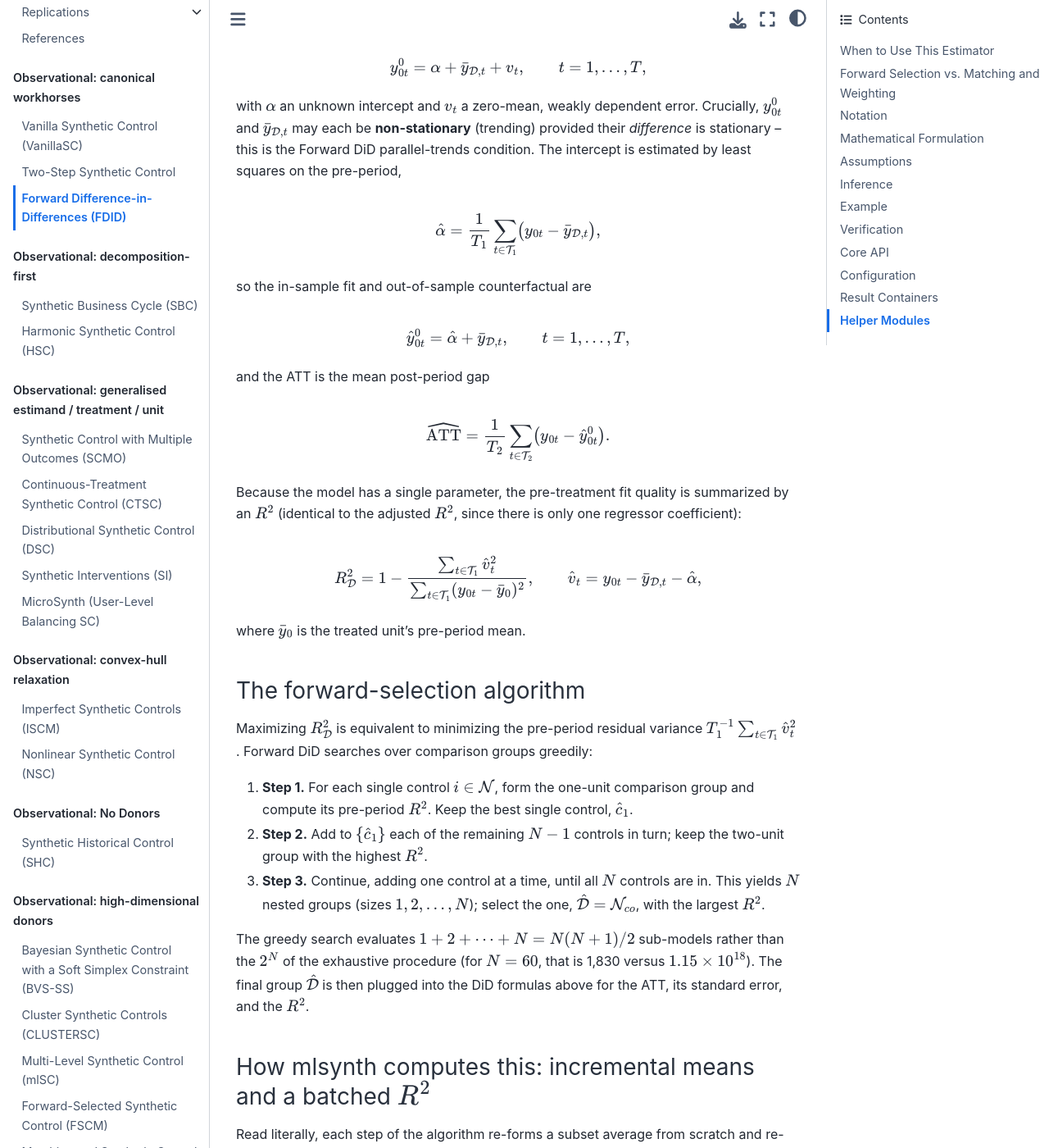
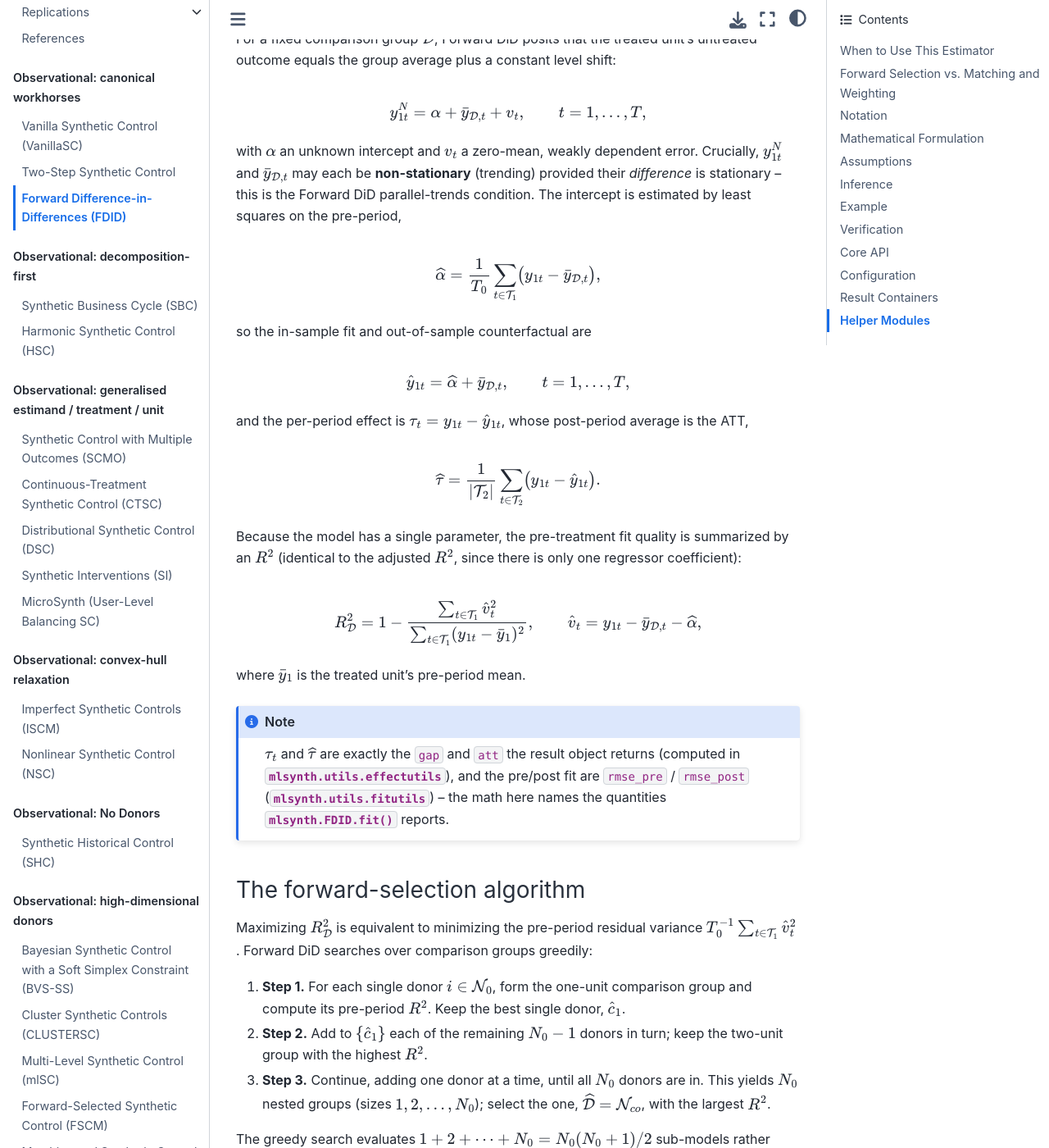
Before and after one commit to jgreathouse9/mlsynth, a Sphinx documentation site: the page built from docs/fdid.rst, in a window 1280 px wide and 1400 px high, scrolled down 3078 px. Shown: the whole window at 82% size. Built offline with Sphinx 7.4.7 and the Sphinx Book theme 1.1.4, drawn with Linux system fonts in a browser that asks for light colours; pages that are not in the unit, such as notebooks, are missing from menus; some of the changed text lies outside the part shown.

Commit message:
Migrate the FDID docs page to the notation canon (reference example)
First page converted to agents/agents_docs.md, as the worked template:
- treated unit j=1, donor pool N_0 = N \ {1} (was j=0 / control set N);
- 1-indexed time split at T_0 (was T_1 pre-count / T_2 post-count); post
  size written |T_2| = T - T_0;
- Abadie potential outcomes y_{1t}^N / y_{1t}^I (was y^0 / y^1);
- effect tau_t and ATT \widehat{\tau}, with a note tying them to the code
  (gap/att in effectutils, rmse_pre/post in fitutils);
- \widehat{} / \widetilde{} typography; \coloneqq for definitions;
- notation bridge rewritten to map Li (2024)'s symbols into the canon.

Symbols only -- no derivation content changed. Verified: no pre-canon
symbols remain (bridge's Li-references aside), underlines intact.

https://claude.ai/code/session_01NFEcDVvBWKQwjc1u87fvFX

```diff
--- a/docs/fdid.rst
+++ b/docs/fdid.rst
@@ -23,8 +23,8 @@ hatches each have a catch:
   form -- exactly the regime of most marketing and macro panels.
 * **The panel-data approach** of Hsiao, Ching and Wan ([HCW]_) and its
   forward-selected variant ([fsPDA]_) fit an unrestricted regression on the
-  controls. When the number of controls :math:`N` exceeds the number of
-  pre-treatment periods :math:`T_1` -- common in store/geo studies -- they
+  controls. When the number of donors :math:`N_0` exceeds the number of
+  pre-treatment periods :math:`T_0` -- common in store/geo studies -- they
   **overfit** in-sample and predict poorly out-of-sample.
 
 Forward DiD (Li [Li2024]_) targets precisely this regime: **many candidate
@@ -39,10 +39,10 @@ Li's own summary:
 
 1. It is a **flexible drop-in for DiD**, usable even when DiD's
    all-controls parallel trend is too restrictive.
-2. It accommodates **any number of controls**, including :math:`N > T_1`.
+2. It accommodates **any number of controls**, including :math:`N_0 > T_0`.
 3. There are **no overfitting concerns** -- one parameter after selection.
-4. It is **computationally cheap**: a greedy :math:`O(N^2)` search rather
-   than the :math:`2^N` subsets of the optimal procedure.
+4. It is **computationally cheap**: a greedy :math:`O(N_0^2)` search rather
+   than the :math:`2^{N_0}` subsets of the optimal procedure.
 5. It has **inference theory valid for stationary and non-stationary
    data**, which SC and HCW lack.
 
@@ -102,39 +102,44 @@ not as a new weighting scheme.
 Notation
 --------
 
-Index the units by :math:`j`, with :math:`j = 0` the single **treated**
-unit and :math:`\mathcal{N} = \{1, \ldots, N\}` the **control** units. A
-selected subset :math:`\mathcal{D} \subseteq \mathcal{N}` is the
-**comparison group**; write its equal-weighted average outcome as
+Index the units by :math:`j`. Let :math:`j = 1` be the single **treated**
+unit and :math:`\mathcal{N} \coloneqq \{1, \ldots, N\}` all units; the
+**donor pool** is :math:`\mathcal{N}_0 \coloneqq \mathcal{N} \setminus \{1\}`,
+with :math:`|\mathcal{N}_0| = N_0`. A selected subset
+:math:`\mathcal{D} \subseteq \mathcal{N}_0` is the **comparison group**;
+write its equal-weighted average outcome as
 
 .. math::
 
    \bar{y}_{\mathcal{D}, t} = \frac{1}{|\mathcal{D}|}
        \sum_{j \in \mathcal{D}} y_{jt}.
 
-Time runs over :math:`t \in \{1, \ldots, T\}`; the intervention starts at
-:math:`T_1 + 1`, giving a pre-period :math:`\mathcal{T}_1 = \{1, \ldots,
-T_1\}` and a post-period :math:`\mathcal{T}_2 = \{T_1 + 1, \ldots, T\}` of
-length :math:`T_2 = T - T_1`. Potential outcomes are :math:`y^0_{jt}`
-(untreated) and :math:`y^1_{jt}` (treated); we observe :math:`y_{0t} =
-y^0_{0t}` for :math:`t \in \mathcal{T}_1` and :math:`y_{0t} = y^1_{0t}` for
-:math:`t \in \mathcal{T}_2`. The estimand is the average treatment effect
-on the treated,
+Time runs over :math:`t \in \mathcal{T} \coloneqq \{1, \ldots, T\}`; the
+intervention takes effect after :math:`T_0`, giving a pre-period
+:math:`\mathcal{T}_1 \coloneqq \{t \in \mathcal{T} : t \le T_0\}` (so
+:math:`|\mathcal{T}_1| = T_0`) and a post-period
+:math:`\mathcal{T}_2 \coloneqq \{t \in \mathcal{T} : t > T_0\}` (so
+:math:`|\mathcal{T}_2| = T - T_0`). Potential outcomes are :math:`y_{jt}^N`
+(without the intervention) and :math:`y_{jt}^I` (under it); for the treated
+unit we observe :math:`y_{1t} = y_{1t}^N` on :math:`\mathcal{T}_1` and
+:math:`y_{1t} = y_{1t}^I` on :math:`\mathcal{T}_2`. The estimand is the
+average treatment effect on the treated,
 
 .. math::
 
-   \mathrm{ATT} = \frac{1}{T_2} \sum_{t \in \mathcal{T}_2}
-       \bigl(y^1_{0t} - y^0_{0t}\bigr).
+   \mathrm{ATT} = \frac{1}{|\mathcal{T}_2|} \sum_{t \in \mathcal{T}_2}
+       \bigl(y_{1t}^I - y_{1t}^N\bigr).
 
 .. admonition:: Notation bridge
 
    Li [Li2024]_ writes the treated outcome :math:`y_{tr,t}`, the selected
-   control set :math:`\mathcal{N}_{co}` with size :math:`N_{co}`, the
-   control average :math:`\bar{y}_{\mathcal{N}_{co}, t}`, the intercept
-   :math:`\alpha`, and :math:`T_1` / :math:`T_2` for the pre/post counts
-   (treatment at :math:`T_1 + 1`). We keep :math:`j = 0` for the treated
-   unit, :math:`\mathcal{D}` for the selected comparison group, and
-   :math:`\bar{y}_{\mathcal{D}, t}` for its average.
+   control set :math:`\mathcal{N}_{co}` of size :math:`N_{co}`, its average
+   :math:`\bar{y}_{\mathcal{N}_{co}, t}`, the intercept :math:`\alpha`, and
+   uses :math:`T_1` / :math:`T_2` for the pre/post sample sizes (treatment
+   at :math:`T_1 + 1`). In the mlsynth canon these become the treated unit
+   :math:`j = 1` (hence :math:`y_{1t}`), the comparison group
+   :math:`\mathcal{D} \subseteq \mathcal{N}_0` with average
+   :math:`\bar{y}_{\mathcal{D}, t}`, and the single split point :math:`T_0`.
 
 Mathematical Formulation
 ------------------------
@@ -148,11 +153,11 @@ constant level shift:
 
 .. math::
 
-   y^0_{0t} = \alpha + \bar{y}_{\mathcal{D}, t} + v_t,
+   y_{1t}^N = \alpha + \bar{y}_{\mathcal{D}, t} + v_t,
    \qquad t = 1, \ldots, T,
 
 with :math:`\alpha` an unknown intercept and :math:`v_t` a zero-mean,
-weakly dependent error. Crucially, :math:`y^0_{0t}` and
+weakly dependent error. Crucially, :math:`y_{1t}^N` and
 :math:`\bar{y}_{\mathcal{D}, t}` may each be **non-stationary** (trending)
 provided their *difference* is stationary -- this is the Forward DiD
 parallel-trends condition. The intercept is estimated by least squares on
@@ -160,22 +165,23 @@ the pre-period,
 
 .. math::
 
-   \hat{\alpha} = \frac{1}{T_1} \sum_{t \in \mathcal{T}_1}
-       \bigl(y_{0t} - \bar{y}_{\mathcal{D}, t}\bigr),
+   \widehat{\alpha} = \frac{1}{T_0} \sum_{t \in \mathcal{T}_1}
+       \bigl(y_{1t} - \bar{y}_{\mathcal{D}, t}\bigr),
 
 so the in-sample fit and out-of-sample counterfactual are
 
 .. math::
 
-   \hat{y}^0_{0t} = \hat{\alpha} + \bar{y}_{\mathcal{D}, t},
+   \widehat{y}_{1t} = \widehat{\alpha} + \bar{y}_{\mathcal{D}, t},
    \qquad t = 1, \ldots, T,
 
-and the ATT is the mean post-period gap
+and the per-period effect is :math:`\tau_t = y_{1t} - \widehat{y}_{1t}`,
+whose post-period average is the ATT,
 
 .. math::
 
-   \widehat{\mathrm{ATT}} = \frac{1}{T_2}
-       \sum_{t \in \mathcal{T}_2} \bigl(y_{0t} - \hat{y}^0_{0t}\bigr).
+   \widehat{\tau} = \frac{1}{|\mathcal{T}_2|}
+       \sum_{t \in \mathcal{T}_2} \bigl(y_{1t} - \widehat{y}_{1t}\bigr).
 
 Because the model has a single parameter, the pre-treatment fit quality is
 summarized by an :math:`R^2` (identical to the adjusted :math:`R^2`, since
@@ -183,35 +189,43 @@ there is only one regressor coefficient):
 
 .. math::
 
-   R^2_{\mathcal{D}} = 1 - \frac{\sum_{t \in \mathcal{T}_1} \hat{v}_t^2}
-       {\sum_{t \in \mathcal{T}_1} (y_{0t} - \bar{y}_0)^2},
-   \qquad \hat{v}_t = y_{0t} - \bar{y}_{\mathcal{D}, t} - \hat{\alpha},
+   R^2_{\mathcal{D}} = 1 - \frac{\sum_{t \in \mathcal{T}_1} \widehat{v}_t^2}
+       {\sum_{t \in \mathcal{T}_1} (y_{1t} - \bar{y}_1)^2},
+   \qquad \widehat{v}_t = y_{1t} - \bar{y}_{\mathcal{D}, t} - \widehat{\alpha},
 
-where :math:`\bar{y}_0` is the treated unit's pre-period mean.
+where :math:`\bar{y}_1` is the treated unit's pre-period mean.
+
+.. note::
+
+   :math:`\tau_t` and :math:`\widehat{\tau}` are exactly the ``gap`` and
+   ``att`` the result object returns (computed in
+   :mod:`mlsynth.utils.effectutils`), and the pre/post fit are ``rmse_pre`` /
+   ``rmse_post`` (:mod:`mlsynth.utils.fitutils`) -- the math here names the
+   quantities :meth:`mlsynth.FDID.fit` reports.
 
 The forward-selection algorithm
 ~~~~~~~~~~~~~~~~~~~~~~~~~~~~~~~~~
 
 Maximizing :math:`R^2_{\mathcal{D}}` is equivalent to minimizing the
-pre-period residual variance :math:`T_1^{-1} \sum_{t \in \mathcal{T}_1}
-\hat{v}_t^2`. Forward DiD searches over comparison groups greedily:
+pre-period residual variance :math:`T_0^{-1} \sum_{t \in \mathcal{T}_1}
+\widehat{v}_t^2`. Forward DiD searches over comparison groups greedily:
 
-1. **Step 1.** For each single control :math:`i \in \mathcal{N}`, form the
+1. **Step 1.** For each single donor :math:`i \in \mathcal{N}_0`, form the
    one-unit comparison group and compute its pre-period :math:`R^2`. Keep
-   the best single control, :math:`\hat{c}_1`.
-2. **Step 2.** Add to :math:`\{\hat{c}_1\}` each of the remaining
-   :math:`N - 1` controls in turn; keep the two-unit group with the highest
+   the best single donor, :math:`\widehat{c}_1`.
+2. **Step 2.** Add to :math:`\{\widehat{c}_1\}` each of the remaining
+   :math:`N_0 - 1` donors in turn; keep the two-unit group with the highest
    :math:`R^2`.
-3. **Step 3.** Continue, adding one control at a time, until all :math:`N`
-   controls are in. This yields :math:`N` nested groups (sizes
-   :math:`1, 2, \ldots, N`); select the one,
-   :math:`\hat{\mathcal{D}} = \mathcal{N}_{co}`, with the largest
+3. **Step 3.** Continue, adding one donor at a time, until all
+   :math:`N_0` donors are in. This yields :math:`N_0` nested groups (sizes
+   :math:`1, 2, \ldots, N_0`); select the one,
+   :math:`\widehat{\mathcal{D}} = \mathcal{N}_{co}`, with the largest
    :math:`R^2`.
 
-The greedy search evaluates :math:`1 + 2 + \cdots + N = N(N+1)/2`
-sub-models rather than the :math:`2^N` of the exhaustive procedure (for
-:math:`N = 60`, that is 1,830 versus :math:`1.15 \times 10^{18}`). The
-final group :math:`\hat{\mathcal{D}}` is then plugged into the DiD formulas
+The greedy search evaluates :math:`1 + 2 + \cdots + N_0 = N_0(N_0+1)/2`
+sub-models rather than the :math:`2^{N_0}` of the exhaustive procedure (for
+:math:`N_0 = 60`, that is 1,830 versus :math:`1.15 \times 10^{18}`). The
+final group :math:`\widehat{\mathcal{D}}` is then plugged into the DiD formulas
 above for the ATT, its standard error, and the :math:`R^2`.
 
 How mlsynth computes this: incremental means and a batched :math:`R^2`
@@ -240,7 +254,7 @@ which is :math:`O(T)` rather than :math:`O(kT)`. This is
 (``current_mean + (control - current_mean) / (k + 1)``).
 
 **2. All candidate averages for a step are built in one matrix.** At step
-:math:`k`, let :math:`\mathbf{Y}_{\mathcal{R}} \in \mathbb{R}^{T_1 \times
+:math:`k`, let :math:`\mathbf{Y}_{\mathcal{R}} \in \mathbb{R}^{T_0 \times
 |\mathcal{R}|}` stack the *pre-period* columns of the remaining candidates
 :math:`\mathcal{R}`. Every candidate :math:`(k+1)`-average -- one per
 column -- is formed simultaneously by broadcasting the running pre-period
@@ -250,7 +264,7 @@ mean :math:`\mathbf{m}^{(k)}_{\mathcal{T}_1}`:
 
    \mathbf{M} = \frac{k\,\mathbf{m}^{(k)}_{\mathcal{T}_1}\mathbf{1}^\top
        + \mathbf{Y}_{\mathcal{R}}}{k + 1}
-   \in \mathbb{R}^{T_1 \times |\mathcal{R}|}.
+   \in \mathbb{R}^{T_0 \times |\mathcal{R}|}.
 
 In code this is the one line ``new_means = (current_mean_pre[:, None] * k +
 candidates) / (k + 1)`` inside
@@ -260,9 +274,9 @@ candidates) / (k + 1)`` inside
 products.** This is the step that removes the per-candidate regression
 entirely. Profiling out :math:`\alpha` from the DiD loss is exactly
 *centering*: the fitted residual for candidate column :math:`\ell` is
-:math:`\hat v_t = (y_{0t} - \bar y_0) - (M_{t\ell} - \bar M_\ell)`. Writing
-:math:`\tilde{\mathbf{y}} = \mathbf{y}_{0,\mathcal{T}_1} - \bar y_0`
-(precomputed once, with its norm :math:`\lVert\tilde{\mathbf{y}}\rVert^2 =
+:math:`\widehat{v}_t = (y_{1t} - \bar y_1) - (M_{t\ell} - \bar M_\ell)`. Writing
+:math:`\widetilde{\mathbf{y}} = \mathbf{y}_{1,\mathcal{T}_1} - \bar y_1`
+(precomputed once, with its norm :math:`\lVert\widetilde{\mathbf{y}}\rVert^2 =
 \mathrm{ss}_{\text{tot}}`), the residual sum of squares for *all*
 candidates is
 
@@ -270,20 +284,20 @@ candidates is
 
    \mathrm{SSR}_\ell = \mathrm{ss}_{\text{tot}}
        + \underbrace{\lVert \mathbf{M}_\ell - \bar M_\ell \rVert^2}_{\text{column SS}}
-       - 2\,\underbrace{\tilde{\mathbf{y}}^\top (\mathbf{M}_\ell - \bar M_\ell)}_{\text{one matrix--vector product}},
+       - 2\,\underbrace{\widetilde{\mathbf{y}}^\top (\mathbf{M}_\ell - \bar M_\ell)}_{\text{one matrix--vector product}},
    \qquad
    R^2_\ell = 1 - \frac{\mathrm{SSR}_\ell}{\mathrm{ss}_{\text{tot}}}.
 
 The cross term for the whole candidate set is the single matvec
-:math:`\tilde{\mathbf{y}}^\top(\mathbf{M} - \bar{\mathbf{M}})`; the column
+:math:`\widetilde{\mathbf{y}}^\top(\mathbf{M} - \bar{\mathbf{M}})`; the column
 sums of squares are one reduction. This is
 :func:`~mlsynth.utils.fdid_helpers.estimation._r2_batch` -- no candidate is
 ever regressed, and :math:`\alpha` is never explicitly solved during the
 search (it is recovered only once, for the winning group, in
 :func:`~mlsynth.utils.fdid_helpers.estimation.did_from_mean`).
 
-Taken together, a forward step costs :math:`O(T_1 |\mathcal{R}|)` and the
-entire search is :math:`O(T_1 N^2)`, with the inner loop expressed as a
+Taken together, a forward step costs :math:`O(T_0 |\mathcal{R}|)` and the
+entire search is :math:`O(T_0 N_0^2)`, with the inner loop expressed as a
 broadcast, a matrix--vector product, a column reduction, and an
 ``argmax`` -- no Python-level loop over candidates and no per-candidate
 solve. This is what lets the implementation run the selection over
@@ -294,8 +308,8 @@ Assumptions
 -----------
 
 **Assumption 1 (Forward DiD parallel trends).** There exists a subset
-:math:`\mathcal{D} \subseteq \mathcal{N}` and a constant :math:`\alpha`
-such that :math:`y^0_{0t} = \alpha + \bar{y}_{\mathcal{D}, t} + v_t` for all
+:math:`\mathcal{D} \subseteq \mathcal{N}_0` and a constant :math:`\alpha`
+such that :math:`y_{1t}^N = \alpha + \bar{y}_{\mathcal{D}, t} + v_t` for all
 :math:`t`, where :math:`v_t` is a weakly dependent process with zero mean
 and finite variance.
 
@@ -303,7 +317,7 @@ and finite variance.
 comparison group is **stable** across the pre- and post-periods up to a
 mean-zero shock. It is strictly weaker than DiD's requirement that *all*
 controls be parallel: it asks only that *some* equal-weighted subset be
-parallel. Both :math:`y^0_{0t}` and :math:`\bar{y}_{\mathcal{D}, t}` may
+parallel. Both :math:`y_{1t}^N` and :math:`\bar{y}_{\mathcal{D}, t}` may
 trend arbitrarily (even non-linearly), so long as their difference is
 trendless -- which is what makes the method valid under non-stationarity.
 
@@ -323,7 +337,7 @@ finite long-run variance.
 *Remark.* This is what delivers the asymptotic normality in Proposition
 2.1 below, and it holds for the broad class of stationary,
 weakly-dependent error processes -- it does **not** require :math:`v_t` to
-be i.i.d. or the levels :math:`y^0_{0t}` to be stationary.
+be i.i.d. or the levels :math:`y_{1t}^N` to be stationary.
 
 .. admonition:: When **not** to use Forward DiD
 
@@ -431,43 +445,44 @@ Inference
 ---------
 
 Because Forward DiD estimates a single parameter, its inference is the
-textbook DiD inference. Let :math:`\hat{\sigma}^2_{\mathcal{D}} = T_1^{-1}
-\sum_{t \in \mathcal{T}_1} \hat{v}_t^2` be the pre-period residual
+textbook DiD inference. Let :math:`\widehat{\sigma}^2_{\mathcal{D}} = T_0^{-1}
+\sum_{t \in \mathcal{T}_1} \widehat{v}_t^2` be the pre-period residual
 variance on the selected group. Li's Proposition 2.1 establishes
 
 .. math::
 
    \left| \Pr\!\left(
-       \frac{\sqrt{T_2}\,(\widehat{\mathrm{ATT}} - \mathrm{ATT})}
-            {\hat{\sigma}_{\mathcal{D}}} \le a \right) - \Phi(a) \right|
+       \frac{\sqrt{|\mathcal{T}_2|}\,(\widehat{\tau} - \mathrm{ATT})}
+            {\widehat{\sigma}_{\mathcal{D}}} \le a \right) - \Phi(a) \right|
    \to 0, \qquad a \in \mathbb{R},
 
-as :math:`T_1, T_2 \to \infty`, where :math:`\Phi` is the standard-normal
-CDF. mlsynth reports the **finite-sample** standard error that also carries
-the estimation error in :math:`\hat{\alpha}`:
+as :math:`T_0, |\mathcal{T}_2| \to \infty`, where :math:`\Phi` is the
+standard-normal CDF. mlsynth reports the **finite-sample** standard error
+that also carries the estimation error in :math:`\widehat{\alpha}`:
 
 .. math::
 
-   \mathrm{SE}(\widehat{\mathrm{ATT}}) =
-       \hat{\sigma}_{\mathcal{D}} \sqrt{\frac{1}{T_1} + \frac{1}{T_2}},
+   \mathrm{SE}(\widehat{\tau}) =
+       \widehat{\sigma}_{\mathcal{D}} \sqrt{\frac{1}{T_0} + \frac{1}{|\mathcal{T}_2|}},
 
-since :math:`\widehat{\mathrm{ATT}} - \mathrm{ATT} = -T_1^{-1}
-\sum_{\mathcal{T}_1} v_t + T_2^{-1} \sum_{\mathcal{T}_2} v_t` contributes
-one :math:`1/T_1` and one :math:`1/T_2` variance term. This collapses to
-Proposition 2.1's :math:`\hat{\sigma}_{\mathcal{D}} / \sqrt{T_2}` when
-:math:`T_1 \gg T_2`. The 95% Wald interval and two-sided p-value follow in
-the usual way.
+since :math:`\widehat{\tau} - \mathrm{ATT} = -T_0^{-1}
+\sum_{\mathcal{T}_1} v_t + |\mathcal{T}_2|^{-1} \sum_{\mathcal{T}_2} v_t`
+contributes one :math:`1/T_0` and one :math:`1/|\mathcal{T}_2|` variance
+term. This collapses to Proposition 2.1's
+:math:`\widehat{\sigma}_{\mathcal{D}} / \sqrt{|\mathcal{T}_2|}` when
+:math:`T_0 \gg |\mathcal{T}_2|`. The 95% Wald interval and two-sided
+p-value follow in the usual way.
 
 Consistency of the selection
 ~~~~~~~~~~~~~~~~~~~~~~~~~~~~~~
 
 Li also shows the *greedy* search recovers a *valid* comparison group.
 Under Assumption 1 and the appendix's regularity conditions, with
-:math:`N` fixed, the empirical forward selection selects (one of) the same
+:math:`N_0` fixed, the empirical forward selection selects (one of) the same
 subset(s) the infeasible procedure based on true error variances would
-select, with probability approaching one as :math:`T_1 \to \infty`
+select, with probability approaching one as :math:`T_0 \to \infty`
 (Proposition 2.2; Proposition D.1 handles ties). Proposition D.2 extends
-this to the case where :math:`N` grows with :math:`T_1` under a latent
+this to the case where :math:`N_0` grows with :math:`T_0` under a latent
 group structure. Intuitively, by the law of large numbers each step's
 empirical :math:`R^2` converges to its population value, so the greedy path
 tracks the population-optimal path.
```
